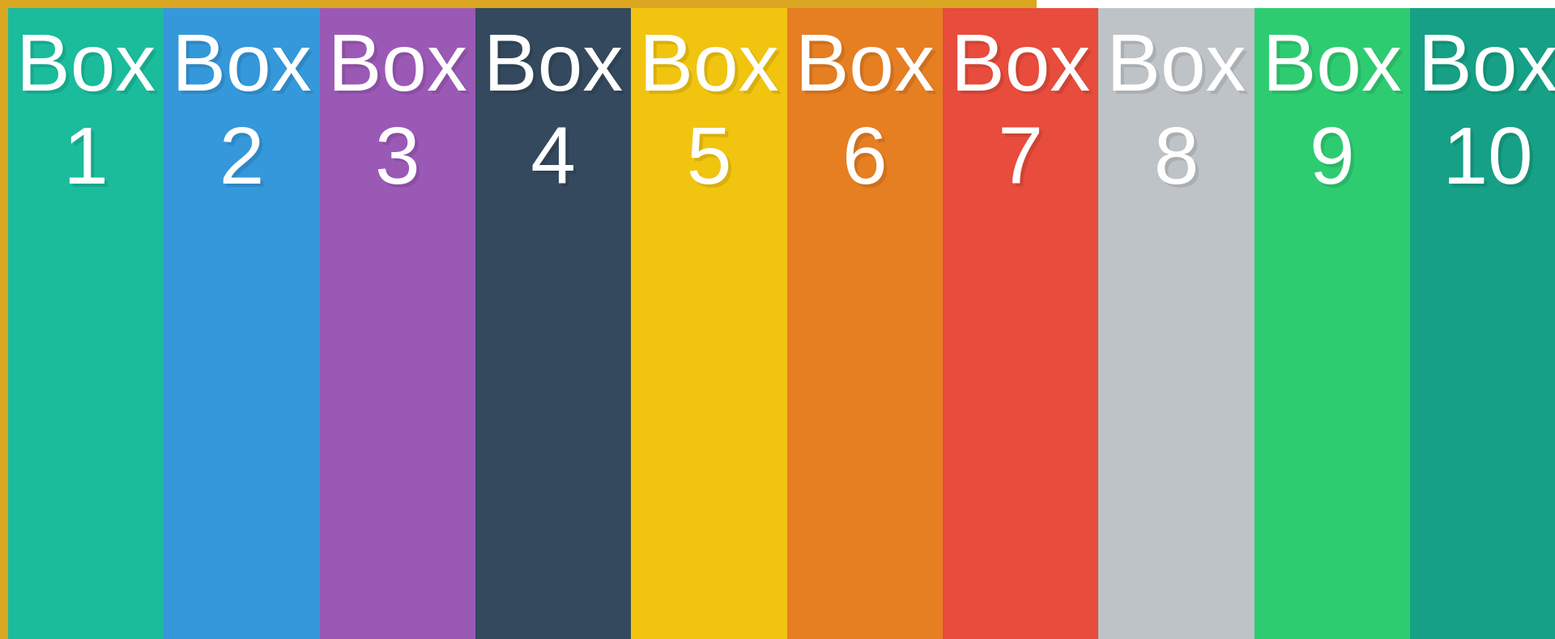
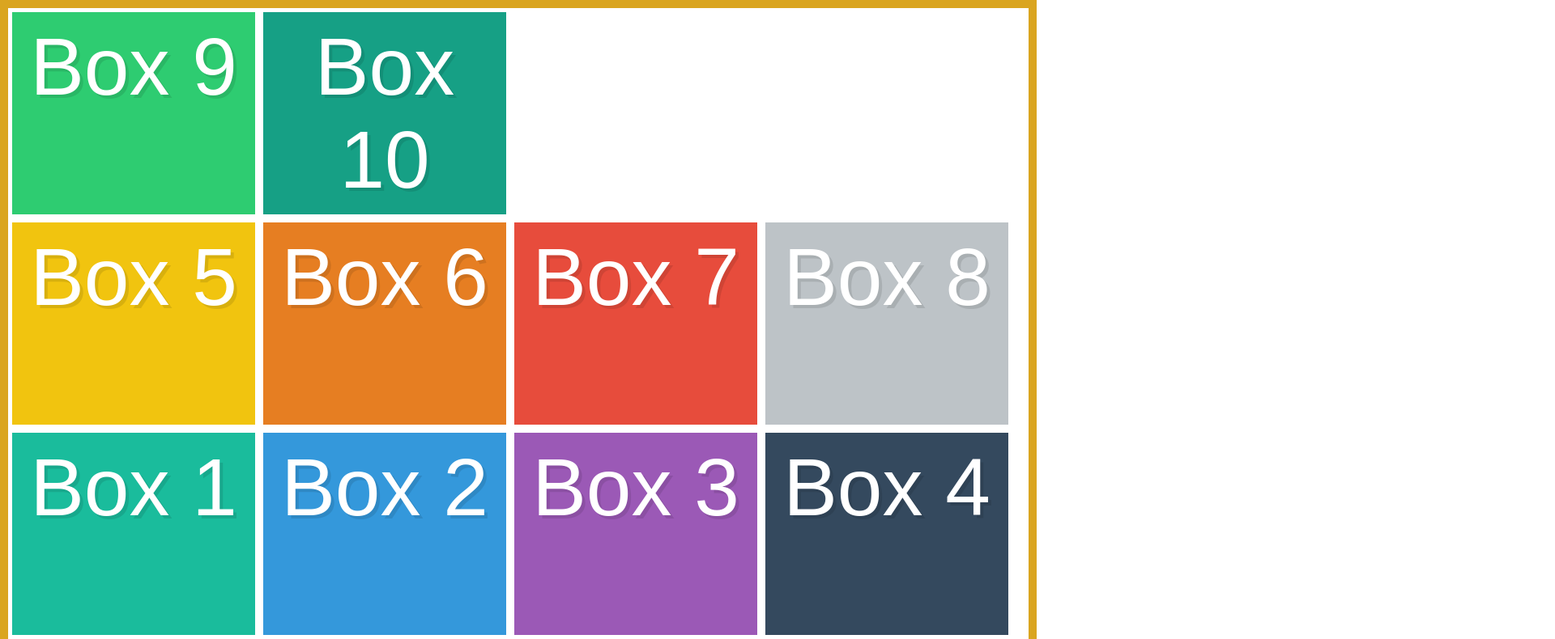
Before and after one commit to mlars84/flexbox-learnin, a website: page public/index.html in a window 1280 px wide. Shown: the top 790 px of the page at 81% size, 1920 px wide, since content can reach past the window. Drawn offline with Linux system fonts and the light colour scheme.

Commit message:
added some flex-wrap and widths

```diff
--- a/style.css
+++ b/public/style.css
@@ -29,7 +29,13 @@ input[type=reset],input[type=submit]{-webkit-appearance:button;cursor:pointer;}b
 
 .container {
   display: flex;
-  border: 10px solid goldenrod;
+  border: 10px solid #daa520;
   height: 100vh;
-  flex-direction: row;
+  flex-wrap: wrap-reverse;
 }
+
+.box {
+  width: 300px;
+  height: 2.5em;
+  margin: .05em;
+}
```
Also changed, not shown: README.md, public/index.html (renamed from index.html).
